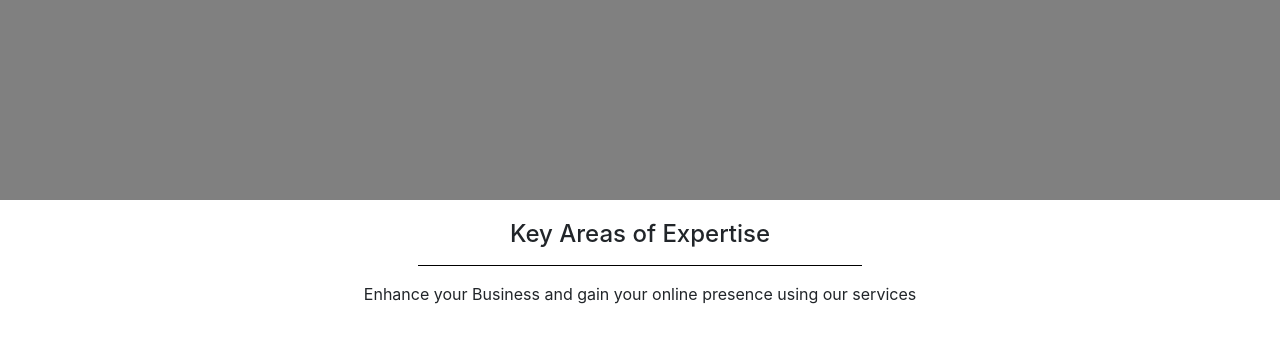
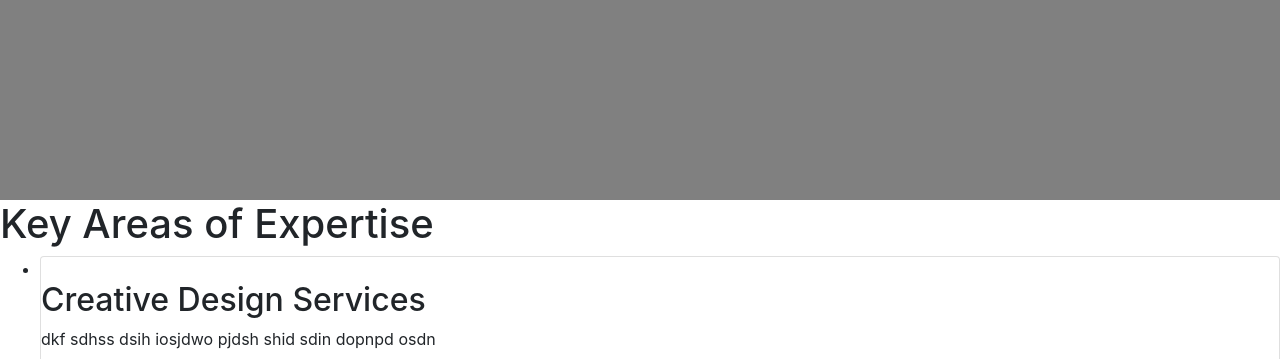
Before and after one commit to brendangaturu/Brendan_Website, a Django app: page / in a window 1280 px wide; the page is wider, and only the part inside the window is pictured. Shown: the part 600-959 px from the top of that part. Run offline with Django 3.2, Linux system fonts and the light colour scheme; some libraries are stand-ins or nearby versions; some web fonts are replaced.

Commit message:
Services and areas of Expertise

```diff
--- a/static/css/base.css
+++ b/static/css/base.css
@@ -1,6 +1,8 @@
 /* General styling */
 * {
     box-sizing: border-box;
+    font-style: normal;
+    letter-spacing: 0;
     margin: 0px;
     outline: none;
     word-wrap: break-word;
@@ -49,11 +51,16 @@ h6 {
 }
 
 
+
 /* Cards styling */
 
 
 
+
+
+
  /* Footer styling */
+
 footer {
     padding-top: 40px;
     color:black;
--- a/templates/home.html
+++ b/templates/home.html
@@ -2,8 +2,92 @@
 <!--Navigation inherited from base template-->
 
 {% block content %}
+
+<div class="main">
+    <h1>Key Areas of Expertise</h1>
+    <ul class="cards">
+        <li class="cards_item">
+            <div class="card">
+                <div class="card_image">
+                    <img src="">
+                </div>
+                <div class="card_content">
+                    <h2 class="card_title">Creative Design Services</h2>
+                    <p class="card_text">dkf sdhss dsih iosjdwo pjdsh shid sdin dopnpd osdn </p>
+                    <button class="btn card_btn">Read More</button>
+                </div>
+            </div>
+        </li>
+
+        <li class="cards_item">
+            <div class="card">
+                <div class="card_image">
+                    <img src="">
+                </div>
+                <div class="card_content">
+                    <h2 class="card_title">Creative Design Services</h2>
+                    <p class="card_text">dkf sdhss dsih iosjdwo pjdsh shid sdin dopnpd osdn </p>
+                    <button class="btn card_btn">Read More</button>
+                </div>
+            </div>
+        </li>
+
+        <li class="cards_item">
+            <div class="card">
+                <div class="card_image">
+                    <img src="">
+                </div>
+                <div class="card_content">
+                    <h2 class="card_title">Creative Design Services</h2>
+                    <p class="card_text">dkf sdhss dsih iosjdwo pjdsh shid sdin dopnpd osdn </p>
+                    <button class="btn card_btn">Read More</button>
+                </div>
+            </div>
+        </li>
+
+        <li class="cards_item">
+            <div class="card">
+                <div class="card_image">
+                    <img src="">
+                </div>
+                <div class="card_content">
+                    <h2 class="card_title">Creative Design Services</h2>
+                    <p class="card_text">dkf sdhss dsih iosjdwo pjdsh shid sdin dopnpd osdn </p>
+                    <button class="btn card_btn">Read More</button>
+                </div>
+            </div>
+        </li>
+
+        <li class="cards_item">
+            <div class="card">
+                <div class="card_image">
+                    <img src="">
+                </div>
+                <div class="card_content">
+                    <h2 class="card_title">Creative Design Services</h2>
+                    <p class="card_text">dkf sdhss dsih iosjdwo pjdsh shid sdin dopnpd osdn </p>
+                    <button class="btn card_btn">Read More</button>
+                </div>
+            </div>
+        </li>
+
+        <li class="cards_item">
+            <div class="card">
+                <div class="card_image">
+                    <img src="">
+                </div>
+                <div class="card_content">
+                    <h2 class="card_title">Creative Design Services</h2>
+                    <p class="card_text">dkf sdhss dsih iosjdwo pjdsh shid sdin dopnpd osdn </p>
+                    <button class="btn card_btn">Read More</button>
+                </div>
+            </div>
+        </li>
+    </ul>
+</div>
+
      <!--Services section-->
-      <section class="services-v bg-gray section-padding">
+     <!-- <section class="services-v bg-gray section-padding">
         <div class="container">
           <div class="row">
             <div class="section-head text-center col-sm-12">
@@ -11,6 +95,11 @@
               <hr>
               <p>Enhance your Business and gain your online presence using our services</p>
             </div>
+
+          </div>
+        </div>
+      </section>
+      -->
 
 
 <!--
@@ -99,13 +188,6 @@
 
 
 
-          </div>
-        </div>
-      </section>
-      <div>
-
-      </div>
-
 
 {% endblock content %}
 
```
